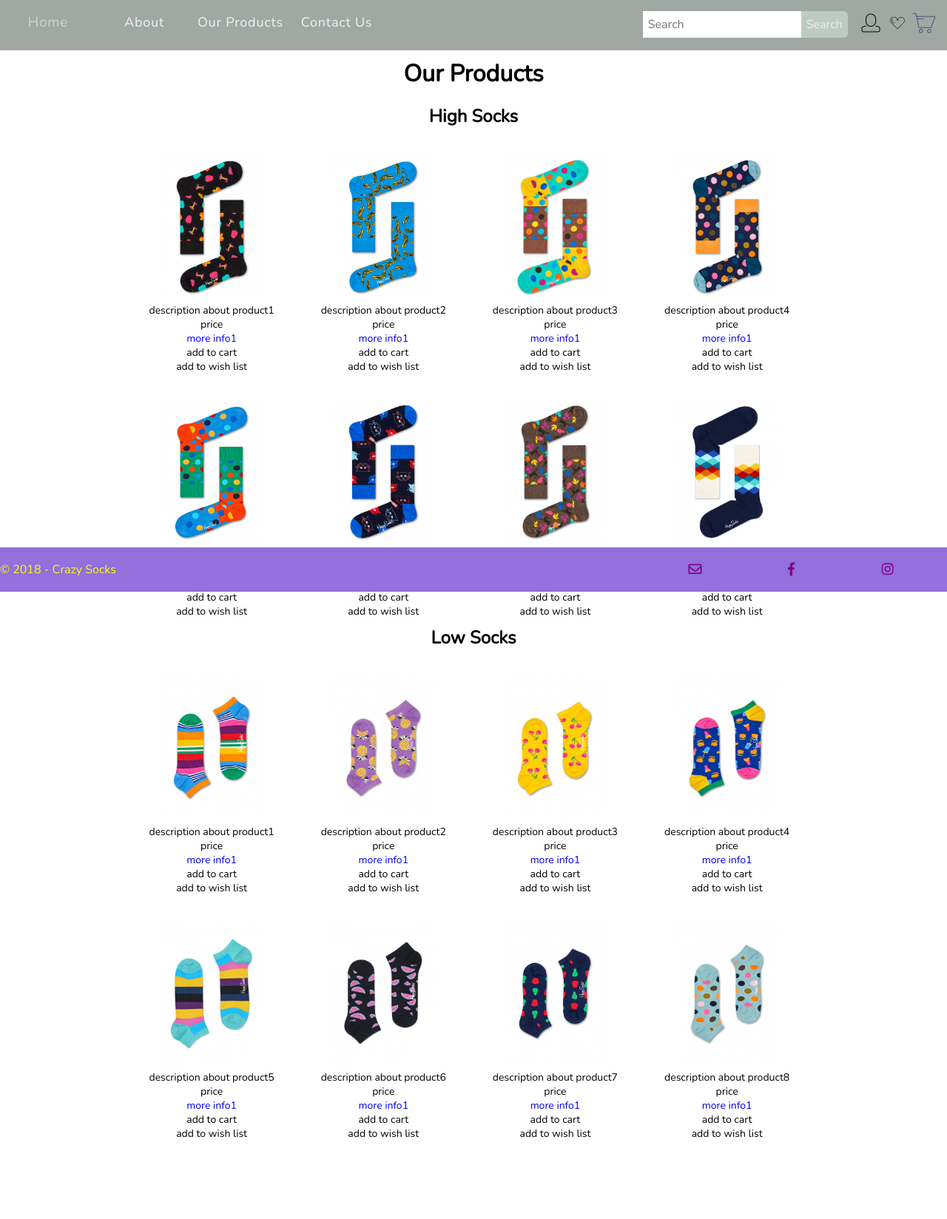
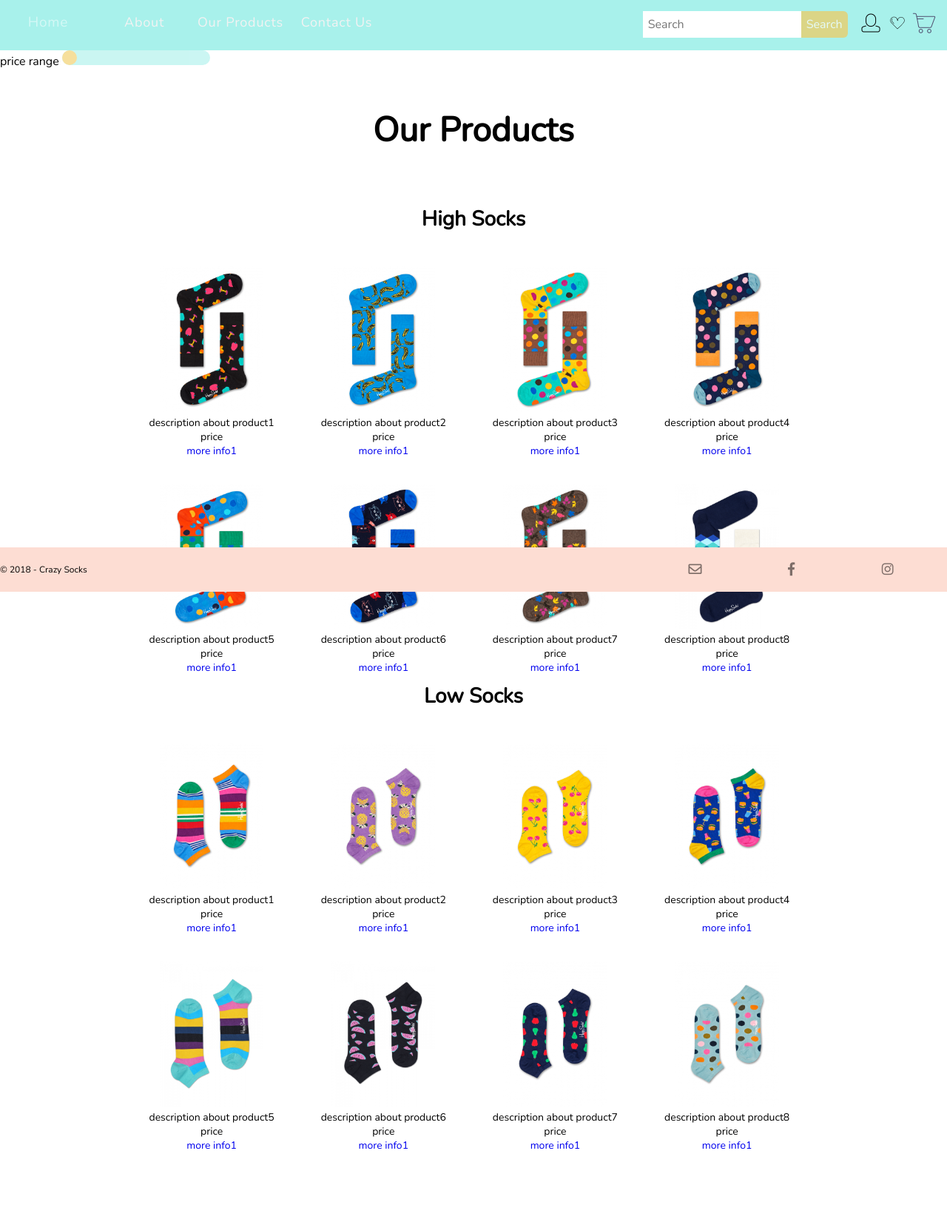
Before and after one commit to meeroslava/Crazy-Socks, a PHP site: page /html/shopNow.html in a window 1280 px wide. Shown: the whole page at 74% size. Before the commit the page ends 1538 px from the top, so only its background shows below. Run offline with PHP 8.4, Linux system fonts and the light colour scheme; some libraries are stand-ins or nearby versions.

Commit message:
changed colors

```diff
--- a/css/CreateAccountStyle.css
+++ b/css/CreateAccountStyle.css
@@ -33,7 +33,7 @@ h1{
     font-size: 16px;
     height: auto;
     padding: 10px 30px;
-    background-color: #f2f2f2;
+    background-color: #f2f092;
     color: #8a97a0;
     box-shadow: 0 1px 0 rgb(0,0,0,0.03) inset;
     margin-bottom: 20px;
@@ -42,7 +42,7 @@ h1{
 }
 
 .button button {
-    background-color: #c5d5cb;
+    background-color: #fedcd2;
     border: none;
     border-radius: 4px;
     color: #142b47;
--- a/css/footer.css
+++ b/css/footer.css
@@ -3,11 +3,12 @@
     left: 0;
     bottom: 0;
     width: 100%;
-    color: yellow;
+    color: black;
     width: 100%;
     overflow: auto;
     line-height: 60px;
-    background: mediumpurple; /*background of nav*/
+    background: #fdddd3; /*background of footer*/
+    font-size: 12px;
 }
 
 .footer ul{
@@ -36,13 +37,13 @@
     width: 130px;
     display:block ;
     text-align: center;
-    color: purple; /*color of logos*/
+    color: #7e6e69; /*color of logos*/
     font-size:18px ;
     letter-spacing: 0.8px; /*space between letters*/
 }
 
 .footer li a:hover{
-    color: #fff;
+    color: #d54012;
     opacity: 0.5;
     font-size: 19px;
 }
--- a/css/nav.css
+++ b/css/nav.css
@@ -1,6 +1,6 @@
 .menu{
     width: 100%;
-    background: #9fa8a3; /*background of nav*/
+    background: #a8f1eb; /*background of nav*/
     overflow: auto;
 }
 
@@ -50,19 +50,20 @@
 
 .menu button{
     float: right;
-    background: #c5d5cb; /*button color*/
+    background: #f1ca5c; /*button color*/
     color: white;
     border-radius: 0 6px 6px 0;
     cursor:pointer ;
     position: relative;
     padding: 7px;
     box-sizing: border-box;
-    font-family: 'Nunito', sans-serif;
     border: none;
     font-size: 16px;
-    opacity: 0.8;
+    opacity: 0.7;
     transition: 0.3s;
 }
+
+
 
 .menu button:hover{
     opacity: 1;
--- a/css/shopnow.css
+++ b/css/shopnow.css
@@ -12,12 +12,23 @@ main{
     display: flex;
     flex-flow: column;
     align-items: center;
+    margin-bottom: 80px;
 }
 
 h1, h2{
     color: gray();
     text-align: center;
-    padding: 10px;
+}
+
+h1{
+    font-size: 46px;
+    padding: 30px;
+    margin: 20px;
+}
+
+h2{
+    font-size: 28px;
+    padding: 20px;
 }
 
 .items{
@@ -40,3 +51,31 @@ h1, h2{
     text-align: center;
     float: left;
 }
+
+.priceRange{
+    width: 100%;
+}
+
+.slider{
+    width: 200px;
+    height: 20px;
+    background-color: #a8f1eb;
+    border-radius: 20px;
+    opacity: 0.6;
+    transition: opacity 0.3s;
+    -webkit-appearance: none;
+}
+
+.slider:hover{
+    opacity: 1;
+}
+
+.slider::-webkit-slider-thumb{
+    -webkit-appearance: none;
+    appearance: none;
+    width: 20px;
+    height: 20px;
+    border-radius: 20px;
+    background-color: #f1ca5c;
+    cursor: pointer;
+}
--- a/css/signIn.css
+++ b/css/signIn.css
@@ -34,7 +34,7 @@ h1{
     font-size: 16px;
     height: auto;
     padding: 10px 30px;
-    background-color: #f2f2f2;
+    background-color: #f2f092;
     color: #8a97a0;
     box-shadow: 0 1px 0 rgb(0,0,0,0.03) inset;
     margin-bottom: 20px;
@@ -43,10 +43,10 @@ h1{
 }
 
 .button button {
-    background-color: #c5d5cb;
+    background-color: #fedcd2;
     border: none;
     border-radius: 4px;
-    color: #142b47;
+    color: black;
     padding: 10px 32px;
     font-size: 16px;
     opacity: 0.6;
--- a/html/index.html
+++ b/html/index.html
@@ -32,9 +32,7 @@
 </nav>
 
 <main>
-    <div class="homePic">
-        <img src="../homepage.png" alt="">
-    </div>
+    <img src="../homepage.png" alt="">
     <button class="shopNow" type="button">Shop Now</button>
 
 </main>
--- a/html/products/low/low8.html
+++ b/html/products/low/low8.html
@@ -63,5 +63,6 @@
     <input type="radio" name="star" id="star5"> <label for="star5"></label>
 </div>
 
+
 </body>
 </html>
--- a/html/shopNow.html
+++ b/html/shopNow.html
@@ -5,6 +5,8 @@
     <title>Shop Now</title>
     <link href="http://fonts.googleapis.com/css?family=Nunito:400,300" rel="stylesheet" type="text/css">
     <link rel="stylesheet" href="../css/shopnow.css">
+    <script src="../js/shopnow.js"></script>
+
     <link rel="stylesheet" href="https://use.fontawesome.com/releases/v5.5.0/css/all.css" integrity="sha384-B4dIYHKNBt8Bc12p+WXckhzcICo0wtJAoU8YZTY5qE0Id1GSseTk6S+L3BlXeVIU" crossorigin="anonymous">
 
 </head>
@@ -29,11 +31,31 @@
 
     </form>
 </nav>
+
+
+<div class="filter">
+
+    <div class="priceRange">
+        <a>price range</a>
+        <input type="range" value="0" min="1" max="100" class="slider">
+    </div>
+
+    <div id="type">
+
+    </div>
+
+
+
+
+</div>
 <main>
 
 <h1>
     Our Products
 </h1>
+
+
+
 <div class="items">
 <div class="highSocks">
     <h2>High Socks</h2>
@@ -42,8 +64,7 @@
         <p>description about product1</p>
         <p>price</p>
         <a href="products/high/high1.html">more info1</a>
-        <p>add to cart</p>
-        <p>add to wish list</p>
+
     </div>
 
     <div class="item">
@@ -51,8 +72,7 @@
         <p>description about product2</p>
         <p>price</p>
         <a href="products/high/high2.html">more info1</a>
-        <p>add to cart</p>
-        <p>add to wish list</p>
+
     </div>
 
     <div class="item">
@@ -60,8 +80,7 @@
         <p>description about product3</p>
         <p>price</p>
         <a href="products/high/high3.html">more info1</a>
-        <p>add to cart</p>
-        <p>add to wish list</p>
+
     </div>
 
     <div class="item">
@@ -69,8 +88,7 @@
         <p>description about product4</p>
         <p>price</p>
         <a href="products/high/high4.html">more info1</a>
-        <p>add to cart</p>
-        <p>add to wish list</p>
+
     </div>
 
     <div class="item">
@@ -78,8 +96,7 @@
         <p>description about product5</p>
         <p>price</p>
         <a href="products/high/high5.html">more info1</a>
-        <p>add to cart</p>
-        <p>add to wish list</p>
+
     </div>
 
     <div class="item">
@@ -87,8 +104,7 @@
         <p>description about product6</p>
         <p>price</p>
         <a href="products/high/high6.html">more info1</a>
-        <p>add to cart</p>
-        <p>add to wish list</p>
+
     </div>
 
     <div class="item">
@@ -96,8 +112,7 @@
         <p>description about product7</p>
         <p>price</p>
         <a href="products/high/high7.html">more info1</a>
-        <p>add to cart</p>
-        <p>add to wish list</p>
+
     </div>
 
     <div class="item">
@@ -105,8 +120,7 @@
         <p>description about product8</p>
         <p>price</p>
         <a href="products/high/high8.html">more info1</a>
-        <p>add to cart</p>
-        <p>add to wish list</p>
+
     </div>
 </div>
 
@@ -119,8 +133,7 @@
             <p>description about product1</p>
             <p>price</p>
             <a href="products/low/low1.html">more info1</a>
-            <p>add to cart</p>
-            <p>add to wish list</p>
+
         </div>
 
     <div class="item">
@@ -128,8 +141,7 @@
             <p>description about product2</p>
             <p>price</p>
             <a href="products/low/low2.html">more info1</a>
-            <p>add to cart</p>
-            <p>add to wish list</p>
+
         </div>
 
     <div class="item">
@@ -137,8 +149,7 @@
             <p>description about product3</p>
             <p>price</p>
             <a href="products/low/low3.html">more info1</a>
-            <p>add to cart</p>
-            <p>add to wish list</p>
+
     </div>
 
     <div class="item">
@@ -146,8 +157,7 @@
             <p>description about product4</p>
             <p>price</p>
             <a href="products/low/low4.html">more info1</a>
-            <p>add to cart</p>
-            <p>add to wish list</p>
+
     </div>
 
     <div class="item">
@@ -155,8 +165,7 @@
             <p>description about product5</p>
             <p>price</p>
             <a href="products/low/low5.html">more info1</a>
-            <p>add to cart</p>
-            <p>add to wish list</p>
+
     </div>
 
     <div class="item">
@@ -164,8 +173,7 @@
             <p>description about product6</p>
             <p>price</p>
             <a href="products/low/low6.html">more info1</a>
-            <p>add to cart</p>
-            <p>add to wish list</p>
+
     </div>
 
     <div class="item">
@@ -173,8 +181,7 @@
             <p>description about product7</p>
             <p>price</p>
             <a href="products/low/low7.html">more info1</a>
-            <p>add to cart</p>
-            <p>add to wish list</p>
+
     </div>
 
     <div class="item">
@@ -182,8 +189,6 @@
             <p>description about product8</p>
             <p>price</p>
             <a href="products/low/low8.html">more info1</a>
-            <p>add to cart</p>
-            <p>add to wish list</p>
         </div>
 </div>
 
@@ -207,4 +212,5 @@
 </div>
 
 </body>
+
 </html>
```
Also changed, not shown: css/index.css (+6 -7 lines).
